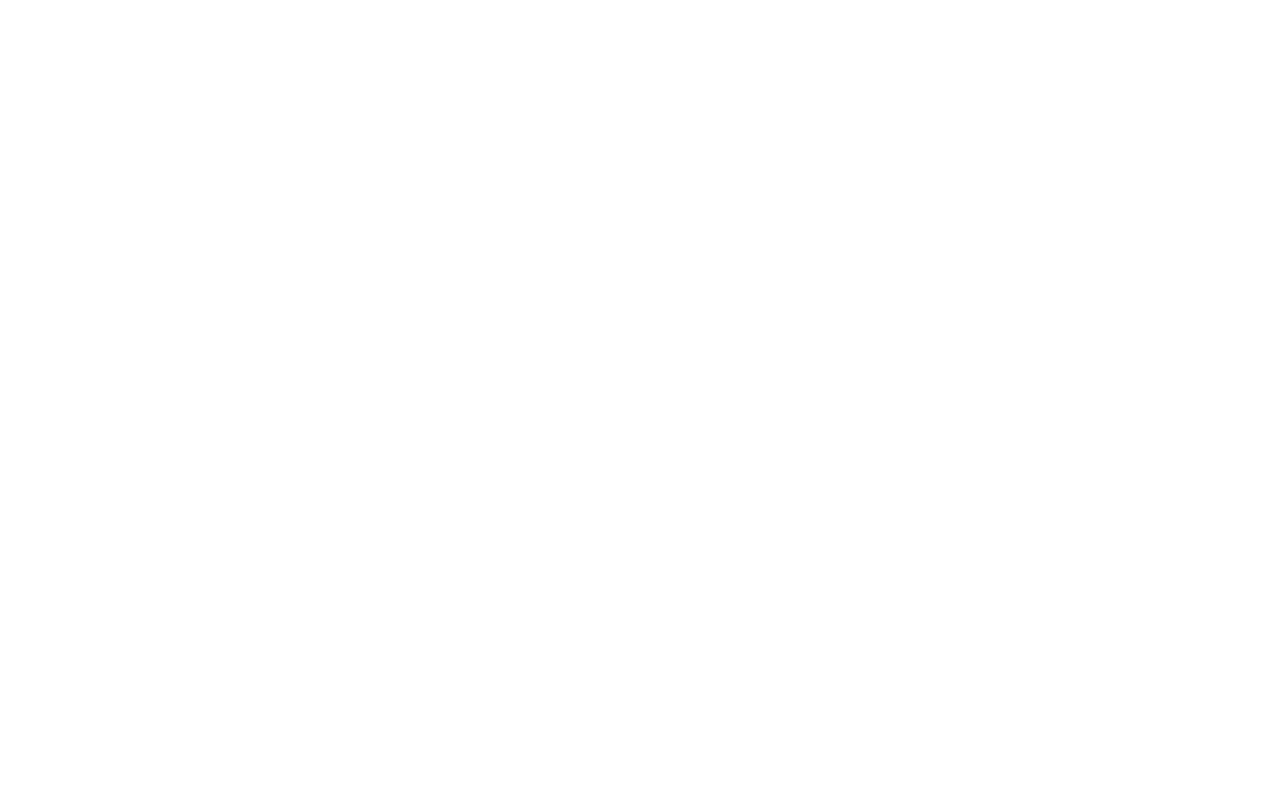
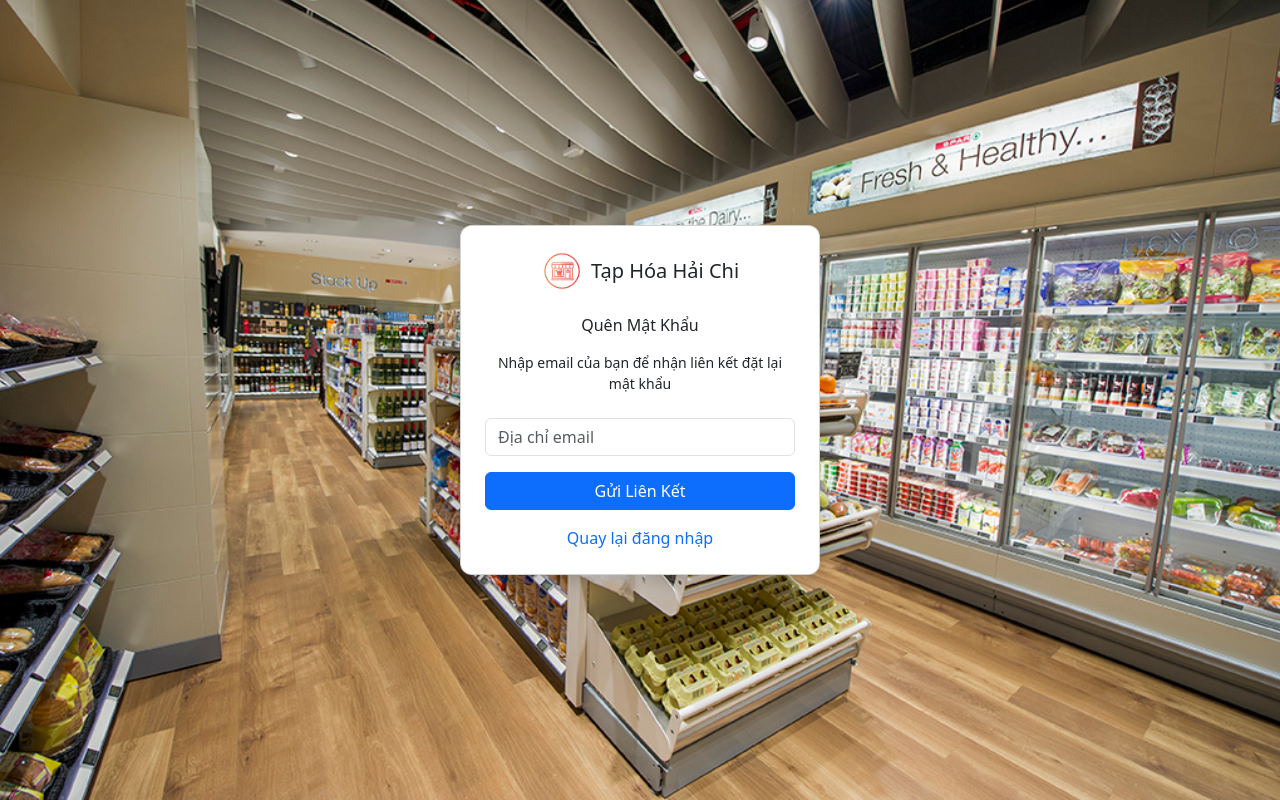
Before and after one commit to quanpdhe170415/SEP490-G82-SP25, a React (Create React App) app in the folder Front-end/: page /forgotpassword in a window 1280 px wide. Before the commit this address had no page. Built offline with nearby package versions, Linux system fonts and the light colour scheme.

Commit message:
SEP490-52-FE-Update UI reset password

```diff
--- a/Front-end/src/App.js
+++ b/Front-end/src/App.js
@@ -4,13 +4,16 @@
 import LoginPage from './components/LoginPage';
 import HomePage from './components/HomePage';
 import 'react-toastify/dist/ReactToastify.css';
+import ForgotPassword from './components/ForgotPassword';
 
 function App() {
   return (
     <Router>
       <Routes>
         <Route path="/" element={<LoginPage />} />
+        <Route path="/login" element={<LoginPage />} />
         <Route path="/home" element={<HomePage />} />
+        <Route path="/forgotpassword" element={<ForgotPassword />} />
       </Routes>
     </Router>
   );
--- /dev/null
+++ b/Front-end/src/components/ForgotPassword.js
@@ -0,0 +1,84 @@
+import React, { useState } from 'react';
+import { useNavigate } from 'react-router-dom';
+import background from '../assets/bg.jpg';
+import logo from '../assets/logo.png';
+import { ToastContainer, toast } from 'react-toastify';
+import 'react-toastify/dist/ReactToastify.css';
+
+const ForgotPassword = () => {
+  const navigate = useNavigate();
+  const [email, setEmail] = useState('');
+  const [error, setError] = useState('');
+
+  const handleSubmit = () => {
+    if (!email) {
+      setError('Vui lòng nhập địa chỉ email');
+      return;
+    }
+
+    // Simulate sending reset password email
+    toast.success('Đã gửi liên kết đặt lại mật khẩu đến email của bạn!', {
+      position: 'top-right',
+      autoClose: 2000,
+      hideProgressBar: false,
+      closeOnClick: true,
+      pauseOnHover: false,
+      draggable: false,
+      progress: undefined,
+    });
+
+    setTimeout(() => {
+      navigate('/login');
+    }, 2000); // Redirect to login after toast
+  };
+
+  return (
+    <div
+      className="d-flex flex-column justify-content-center align-items-center vh-100"
+      style={{
+        backgroundImage: `url(${background})`,
+        backgroundSize: 'cover',
+        backgroundPosition: 'center',
+      }}
+    >
+      <ToastContainer />
+      <div className="card p-4 shadow" style={{ width: '360px', borderRadius: '12px' }}>
+        <div className="text-center mb-4 d-flex align-items-center justify-content-center gap-2">
+          <img src={logo} alt="Logo" style={{ height: '42px' }} />
+          <h5 className="m-0">Tạp Hóa Hải Chi</h5>
+        </div>
+
+        <h6 className="text-center mb-3">Quên Mật Khẩu</h6>
+        <p className="text-center mb-4" style={{ fontSize: '14px' }}>
+          Nhập email của bạn để nhận liên kết đặt lại mật khẩu
+        </p>
+
+        <div className="mb-3">
+          <input
+            type="email"
+            className="form-control"
+            placeholder="Địa chỉ email"
+            value={email}
+            onChange={(e) => setEmail(e.target.value)}
+          />
+        </div>
+
+        {error && <div className="alert alert-danger py-1">{error}</div>}
+
+        <div className="d-grid mb-3">
+          <button className="btn btn-primary w-100" onClick={handleSubmit}>
+            Gửi Liên Kết
+          </button>
+        </div>
+
+        <div className="text-center">
+          <a href="/login" className="text-decoration-none">
+            Quay lại đăng nhập
+          </a>
+        </div>
+      </div>
+    </div>
+  );
+};
+
+export default ForgotPassword;
--- a/Front-end/src/components/LoginPage.js
+++ b/Front-end/src/components/LoginPage.js
@@ -36,10 +36,15 @@
       });
       setTimeout(() => {
         navigate('/home');
-      }, 1000); // Chờ cho toast hiển thị xong
+      }, 1000);
     } else {
       setError('Tên đăng nhập hoặc mật khẩu không đúng');
     }
+  };
+
+  // Hàm xử lý khi nhấp vào "Quên mật khẩu?"
+  const handleForgotPassword = () => {
+    navigate('/forgotpassword'); // Chuyển hướng đến trang quên mật khẩu
   };
 
   return (
@@ -92,7 +97,13 @@
               Ghi nhớ đăng nhập
             </label>
           </div>
-          <a href="#" className="text-decoration-none">Quên mật khẩu?</a>
+          <span
+            className="text-decoration-none text-primary"
+            style={{ cursor: 'pointer' }}
+            onClick={handleForgotPassword}
+          >
+            Quên mật khẩu?
+          </span>
         </div>
 
         <div className="d-grid">
```
